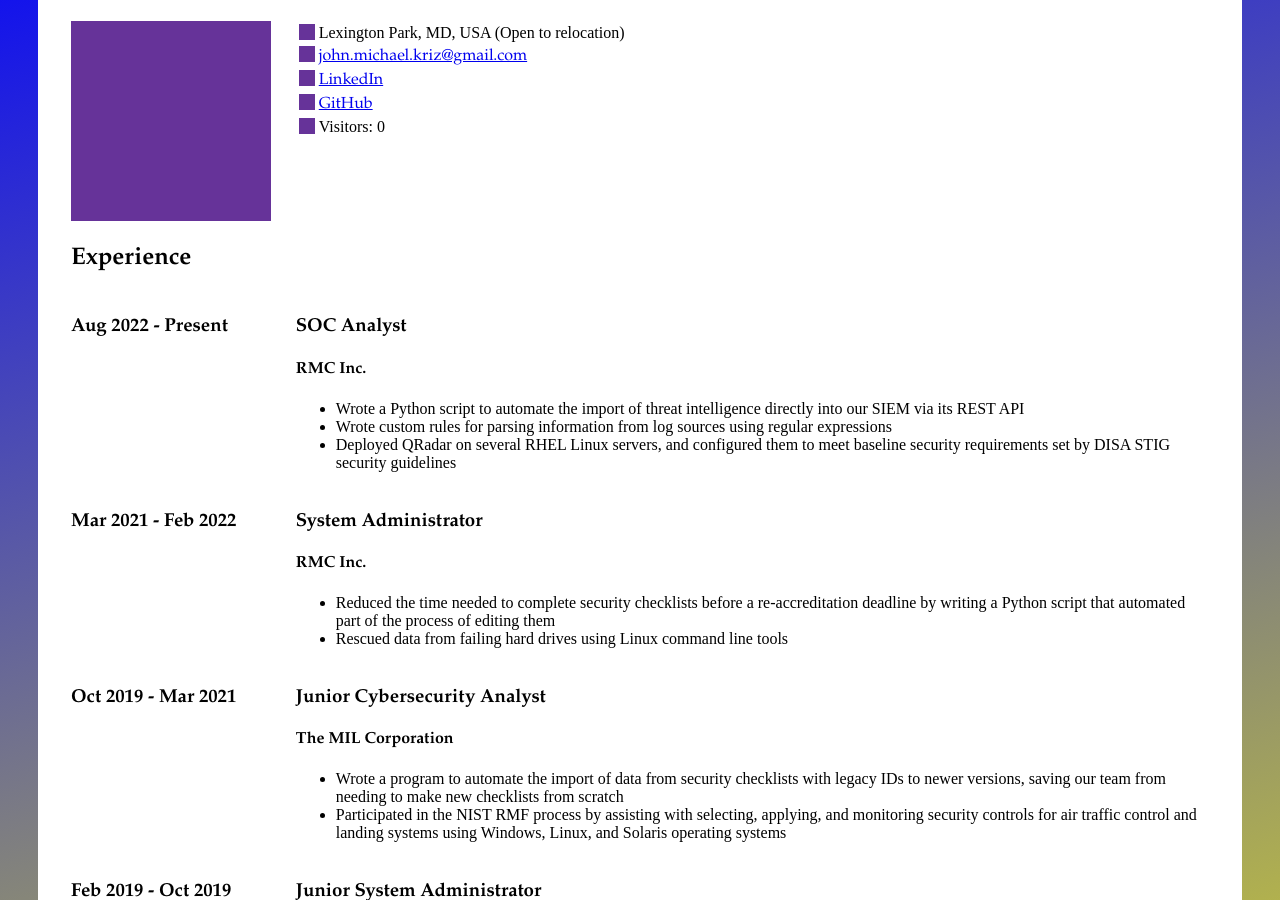
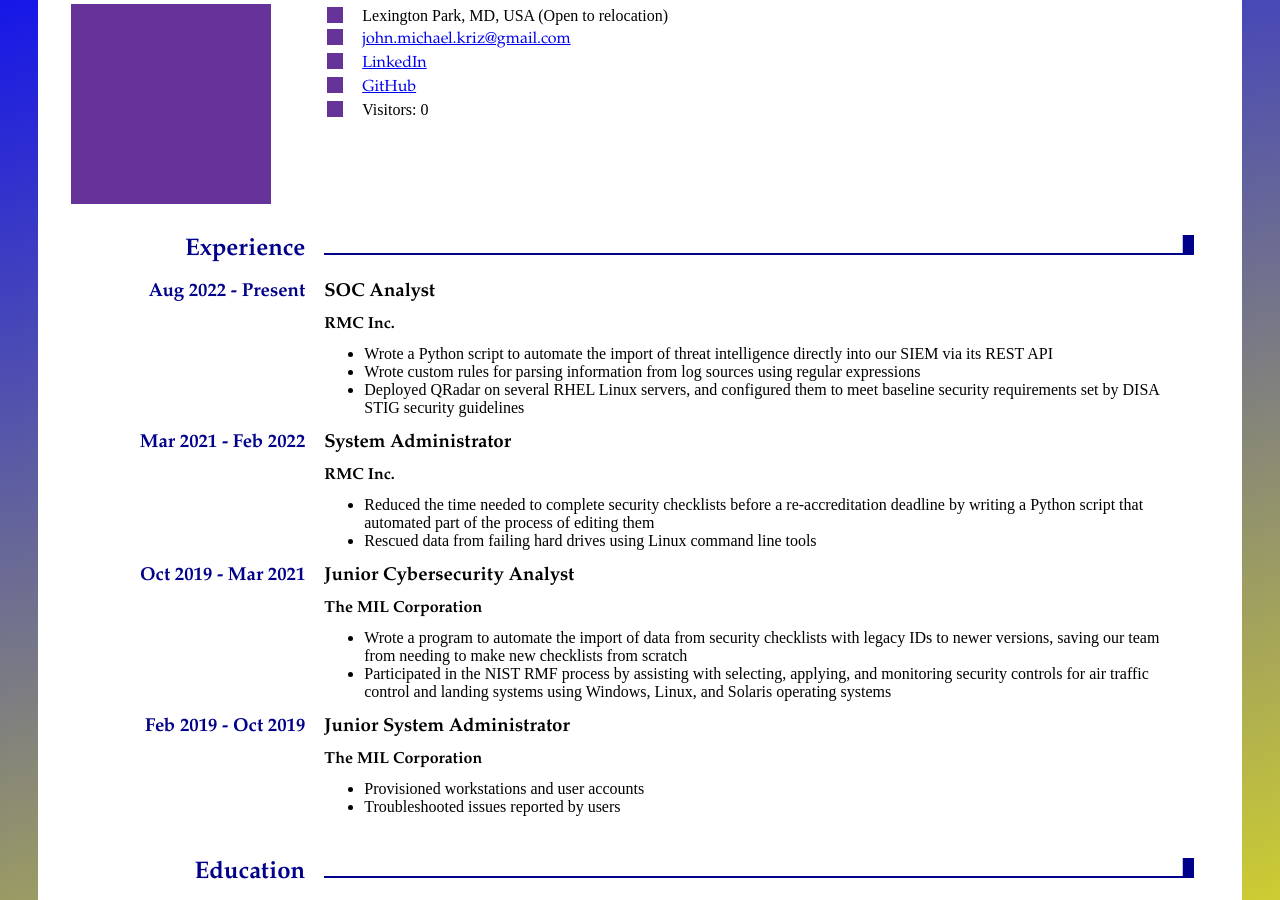
Before and after one commit to jmkriz/cloud-resume-challenge, a plain HTML site: page frontend/index.html in a window 1280 px wide. Shown: the part 152-1052 px from the top of the page. Drawn offline with Linux system fonts and the light colour scheme.

Commit message:
Improve spacing between sections

```diff
--- a/frontend/index.html
+++ b/frontend/index.html
@@ -40,10 +40,10 @@
       </tr>
       <tr>
         <td><h2>Experience</h2></td>
-        <td></td>
+        <td><hr/></td>
       </tr>
       <tr>
-        <td><h3>Aug 2022 - Present</h3></td>
+        <td><h3 class="date">Aug 2022 - Present</h3></td>
         <td>
           <h3>SOC Analyst</h3>
           <h4>RMC Inc.</h4>
@@ -55,7 +55,7 @@
         </td>
       </tr>
       <tr>
-        <td><h3>Mar 2021 - Feb 2022</h3></td>
+        <td><h3 class="date">Mar 2021 - Feb 2022</h3></td>
         <td>
           <h3>System Administrator</h3>
           <h4>RMC Inc.</h4>
@@ -66,7 +66,7 @@
         </td>
       </tr>
       <tr>
-        <td><h3>Oct 2019 - Mar 2021</h3></td>
+        <td><h3 class="date">Oct 2019 - Mar 2021</h3></td>
         <td>
           <h3>Junior Cybersecurity Analyst</h3>
           <h4>The MIL Corporation</h4>
@@ -77,7 +77,7 @@
         </td>
       </tr>
       <tr>
-        <td><h3>Feb 2019 - Oct 2019</h3></td>
+        <td><h3 class="date">Feb 2019 - Oct 2019</h3></td>
         <td>
           <h3>Junior System Administrator</h3>
           <h4>The MIL Corporation</h4>
@@ -89,7 +89,7 @@
       </tr>
       <tr>
         <td><h2>Education</h2></td>
-        <td></td>
+        <td><hr/></td>
       </tr>
       <tr>
         <td><h3>Aug 2013 - May 2017</h3></td>
@@ -100,7 +100,7 @@
       </tr>
       <tr>
         <td><h2>Projects</h2></td>
-        <td></td>
+        <td><hr/></td>
       </tr>
       <tr>
         <td></td>
--- a/frontend/styles.css
+++ b/frontend/styles.css
@@ -9,19 +9,55 @@ body {
     padding: 30px;
 }
 
+.divider {
+    align-content: end;
+}
+
 a, h1, h2, h3, h4, p {
     font-family: "Garamond", "Times New Roman", serif;
 }
 
 h1 {
-    font-size: 42;
+    font-size: 2em;
 }
 
-td {
+h2 {
+    font-size: 1.5em;
+    margin-top: 1.17em;
+    margin-bottom: .5em;
+}
+
+h2, hr, .date {
+    color: darkblue;
+}
+
+h3, h4, ul {
+    margin-top: 0em;
+    margin-bottom: .67em;
+}
+
+hr {
+    border: 0px;
+    border-bottom: 2px solid darkblue;
+    margin-top: 1.67em;
+    text-align: right;
+}
+
+hr::after {
+    content: "█";
 }
 
 tr {
     vertical-align: top;
+}
+
+td:first-child {
+    text-align: right;
+    white-space: nowrap;
+}
+
+td {
+    padding-right: 16px;
 }
 
 .eventual_image {
```
